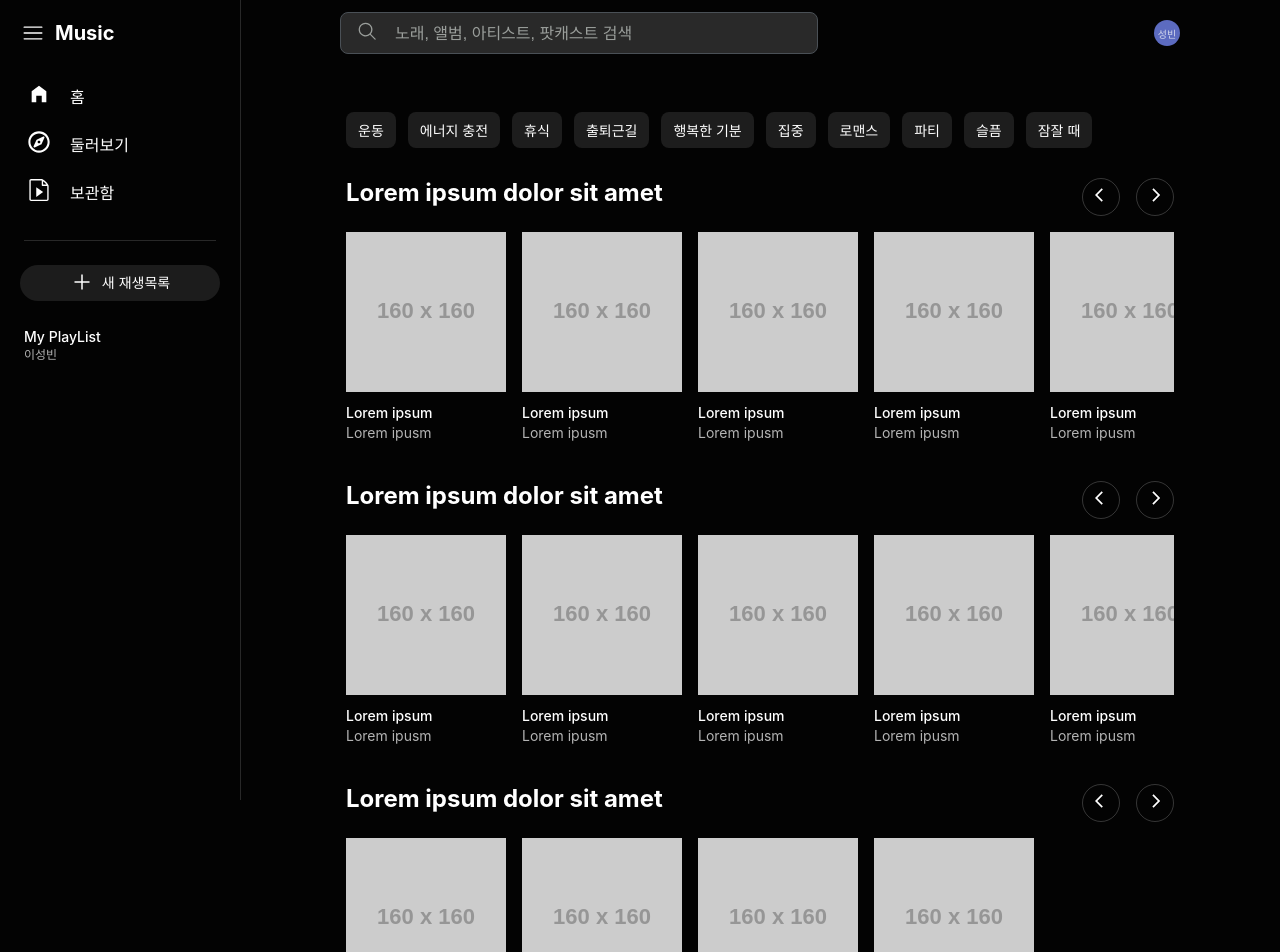
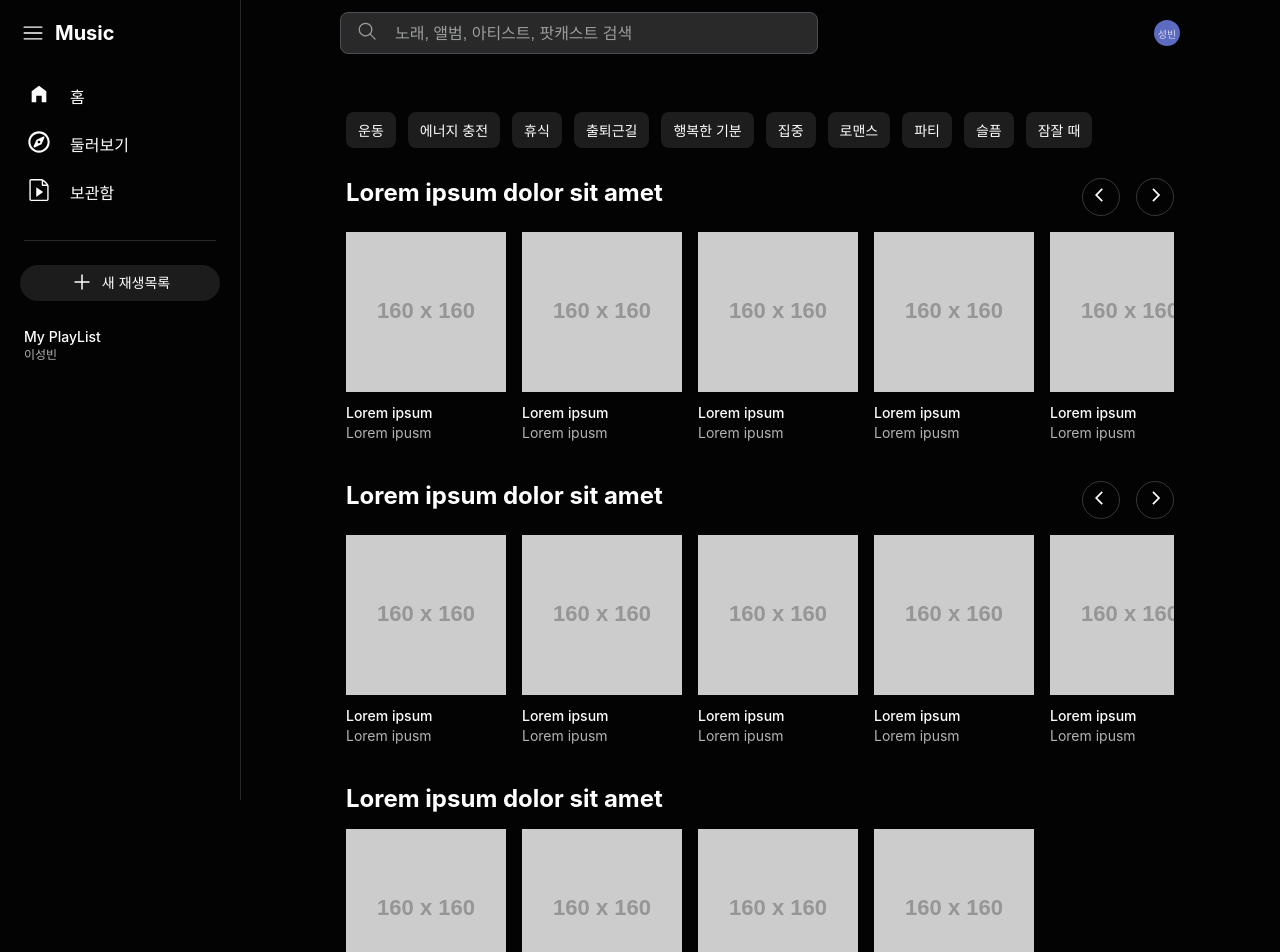
Before and after one commit to optshj/Youtube_Music, a React (Create React App) app: page / in a window 1280 px wide. Shown: the top 952 px of the page. Built offline with nearby package versions, Linux system fonts and the light colour scheme.

Commit message:
[Feat] main의 Content부분에서 스크롤바가 생겼을때만 버튼이 보이게 수정

```diff
--- a/src/components/main/content/Content.tsx
+++ b/src/components/main/content/Content.tsx
@@ -1,4 +1,4 @@
-import React from "react";
+import React, { useEffect, useRef, useState } from "react";
 import styled from "styled-components";
 
 import ContentHeader from "./ContentHeader";
@@ -9,11 +9,12 @@ const Wrapper = styled.div`
 `
 
 function Content() {
+    const [hasScrollbar,setHasScollbar] = useState(false);
     return(
         <>
             <Wrapper>
-                <ContentHeader></ContentHeader>
-                <ContentCarousel></ContentCarousel>
+                <ContentHeader hasScrollbar={hasScrollbar}></ContentHeader>
+                <ContentCarousel setHasScollbar={setHasScollbar}></ContentCarousel>
             </Wrapper>
         </>
     )
--- a/src/components/main/content/ContentCarousel.tsx
+++ b/src/components/main/content/ContentCarousel.tsx
@@ -1,4 +1,4 @@
-import React from "react";
+import React,{useEffect,useRef} from "react";
 import styled from "styled-components";
 import Item from "./Item";
 
@@ -38,10 +38,33 @@ const ItemsWrapper = styled.ul`
         }
     }
 `
+
 function MakeRandomNumber(min:number,max:number){
     return Math.floor(Math.random() *(max - min + 1)) + min;
 }
-function ContentCarousel(){
+
+interface ContentCarouselProps {
+    setHasScollbar: React.Dispatch<React.SetStateAction<boolean>>;
+}
+
+function ContentCarousel({setHasScollbar}:ContentCarouselProps){
+    const componentRef = useRef<any>(null);
+
+    useEffect(()=> {
+        checkScrollbar();
+        window.addEventListener('resize',checkScrollbar);
+        return () => window.removeEventListener('resize',checkScrollbar);
+    },[]);
+    const checkScrollbar = () => {
+        const componentElement = componentRef.current;
+        if (!componentElement || componentElement.scrollWidth <= componentElement.clientWidth){
+            setHasScollbar(false);
+        }
+        else {
+            setHasScollbar(true);
+        }
+    }
+
     // 스켈레톤용으로 4~8개의 똑같은 아이템으로 만들게 구현하였음.
     // 추후에 변경필요함. 작성일시: 2024-03-23
     const randomNumber = MakeRandomNumber(4,8);
@@ -54,7 +77,7 @@ function ContentCarousel(){
     return(
         <>
             <Wrapper>
-                <ItemsWrapper>
+                <ItemsWrapper ref={componentRef}>
                     {ItemArray}
                 </ItemsWrapper>
             </Wrapper>
--- a/src/components/main/content/ContentHeader.tsx
+++ b/src/components/main/content/ContentHeader.tsx
@@ -47,11 +47,15 @@ const ArrowIconForm = styled.div`
     border:solid 1px rgba(255,255,255,.2);
     color:#fff;
 `
-function ContentHeader(){
+interface ContentHeaderProps{
+    hasScrollbar:boolean;
+}
+function ContentHeader({hasScrollbar}:ContentHeaderProps){
     return(
         <>
             <Wrapper>
                 <Title>Lorem ipsum dolor sit amet</Title>
+                {hasScrollbar &&
                 <ButtonGroup>
                     <ArrowIconForm>
                         <MdOutlineArrowBackIosNew style={{'transform':'translate(50%,50%)'}}/>
@@ -60,6 +64,7 @@ function ContentHeader(){
                         <MdOutlineArrowForwardIos style={{'transform':'translate(70%,50%)'}}/>
                     </ArrowIconForm>
                 </ButtonGroup>
+                }
             </Wrapper>
         </>
     )
```
